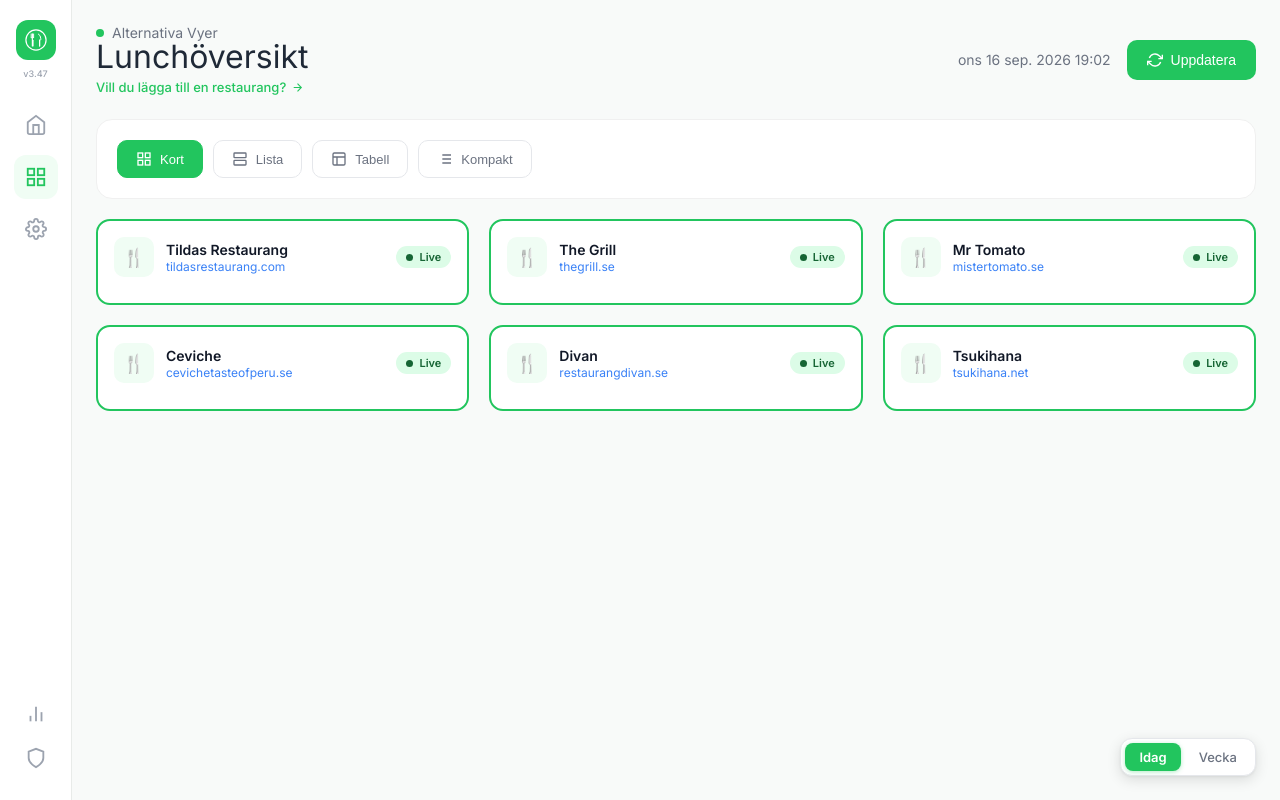
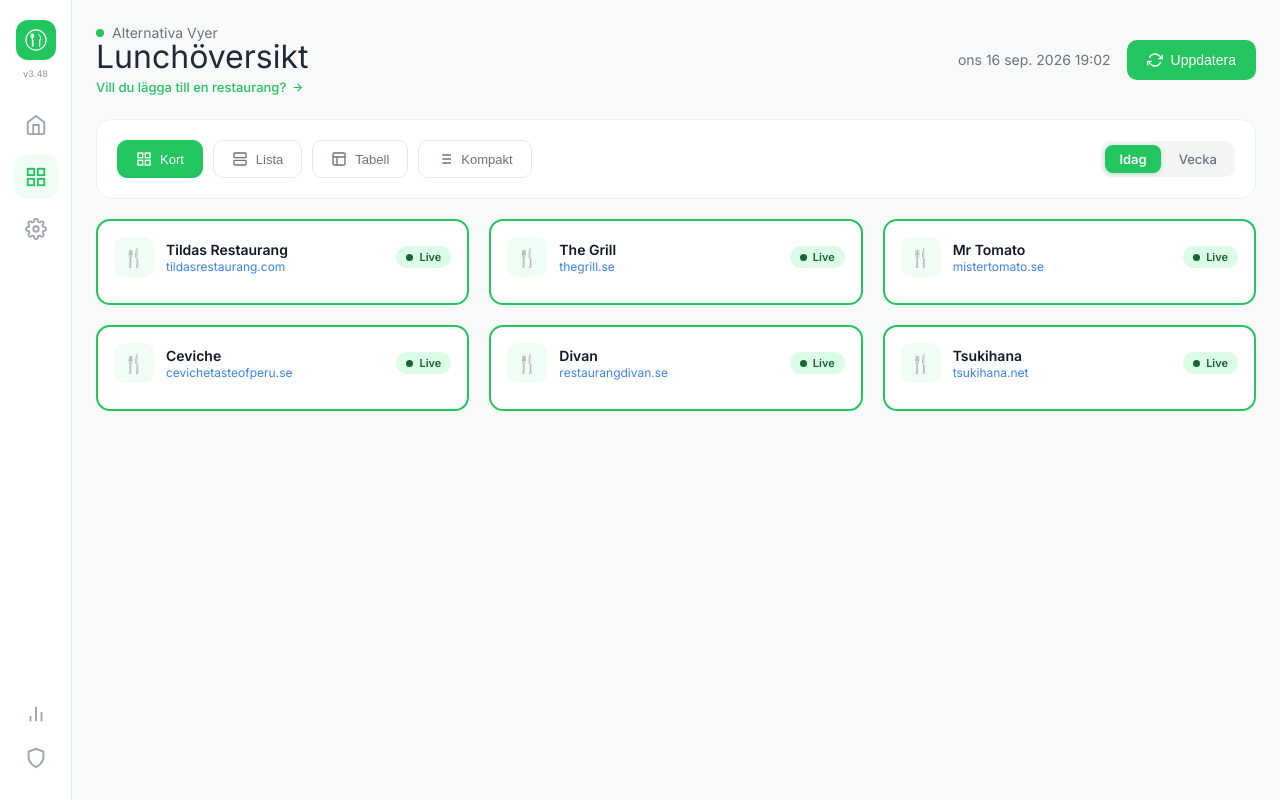
Before and after one commit to kafk/Lunch2, a Flask app: page /display in a window 1280 px wide. Run offline with Flask 3, Linux system fonts and the light colour scheme; data that the repository does not hold is empty.

Commit message:
Position day-week toggle inline on desktop and floating bottom-right on mobile, bump version to 3.48

```diff
--- a/app.py
+++ b/app.py
@@ -35,7 +35,7 @@ app.secret_key = os.environ.get('SECRET_KEY', 'lunch-monitor-secret-key-2026')
 
 ADMIN_PASSWORD = os.environ.get('ADMIN_PASSWORD', '0126')
 
-VERSION = '3.47'
+VERSION = '3.48'
 URLS_FILE = 'urls.json'
 COLLECTION_NAME = 'restaurants'
 STAGING_FILE = 'staging.json'
--- a/templates/display.html
+++ b/templates/display.html
@@ -32,8 +32,8 @@
     </div>
 </div>
 
-<!-- View Toggle -->
-<div class="card" style="margin-bottom: 20px;">
+<!-- View Toggle & Day/Week Toggle -->
+<div class="card view-bar-card" style="margin-bottom: 20px;">
     <div class="view-toggle">
         <button class="view-btn active" data-view="cards">
             <svg width="16" height="16" fill="none" stroke="currentColor" stroke-width="2" viewBox="0 0 24 24">
@@ -70,12 +70,12 @@
             Kompakt
         </button>
     </div>
-</div>
 
-<!-- Floating Day / Week Toggle (Above Bottom Menu, Right) -->
-<div class="day-week-toggle-container">
-    <button id="disp-btn-today" class="day-toggle-btn active" onclick="setDisplayView('today')">Idag</button>
-    <button id="disp-btn-week" class="day-toggle-btn" onclick="setDisplayView('week')">Vecka</button>
+    <!-- Day / Week Toggle (Desktop: inline right; Mobile: floating bottom-right) -->
+    <div class="day-week-toggle-container">
+        <button id="disp-btn-today" class="day-toggle-btn active" onclick="setDisplayView('today')">Idag</button>
+        <button id="disp-btn-week" class="day-toggle-btn" onclick="setDisplayView('week')">Vecka</button>
+    </div>
 </div>
 
 <div class="loading" id="loading">
@@ -167,18 +167,20 @@
         text-decoration: underline;
     }
 
-    /* Floating Day/Week Toggle above bottom nav on the right */
+    .view-bar-card {
+        display: flex;
+        align-items: center;
+        justify-content: space-between;
+        gap: 12px;
+        flex-wrap: wrap;
+    }
+
+    /* Day/Week Toggle styling (Desktop: inline; Mobile: floating bottom-right) */
     .day-week-toggle-container {
-        position: fixed;
-        bottom: 74px;
-        right: 16px;
-        z-index: 950;
         display: inline-flex;
-        background: white;
+        background: #f3f4f6;
         padding: 4px;
-        border-radius: 12px;
-        border: 1px solid #e5e7eb;
-        box-shadow: 0 4px 14px rgba(0, 0, 0, 0.12), 0 1px 3px rgba(0,0,0,0.06);
+        border-radius: 10px;
         gap: 4px;
     }
 
@@ -202,10 +204,16 @@
         box-shadow: 0 1px 4px rgba(34, 197, 94, 0.35);
     }
 
-    @media (min-width: 769px) {
+    @media (max-width: 768px) {
         .day-week-toggle-container {
-            bottom: 24px;
-            right: 24px;
+            position: fixed;
+            bottom: 74px;
+            right: 16px;
+            z-index: 950;
+            background: white;
+            border: 1px solid #e5e7eb;
+            box-shadow: 0 4px 14px rgba(0, 0, 0, 0.12), 0 1px 3px rgba(0,0,0,0.06);
+            border-radius: 12px;
         }
     }
 
```
